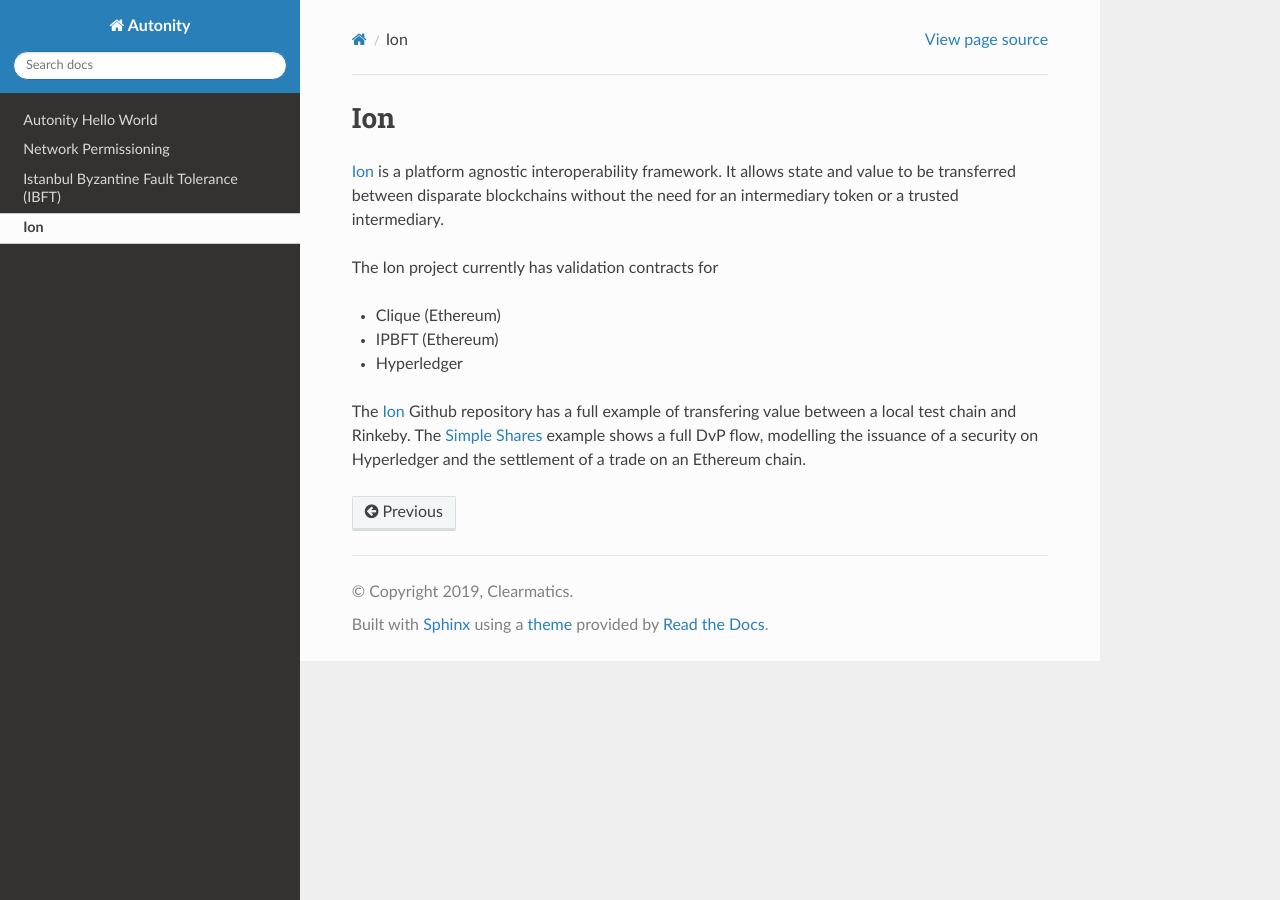
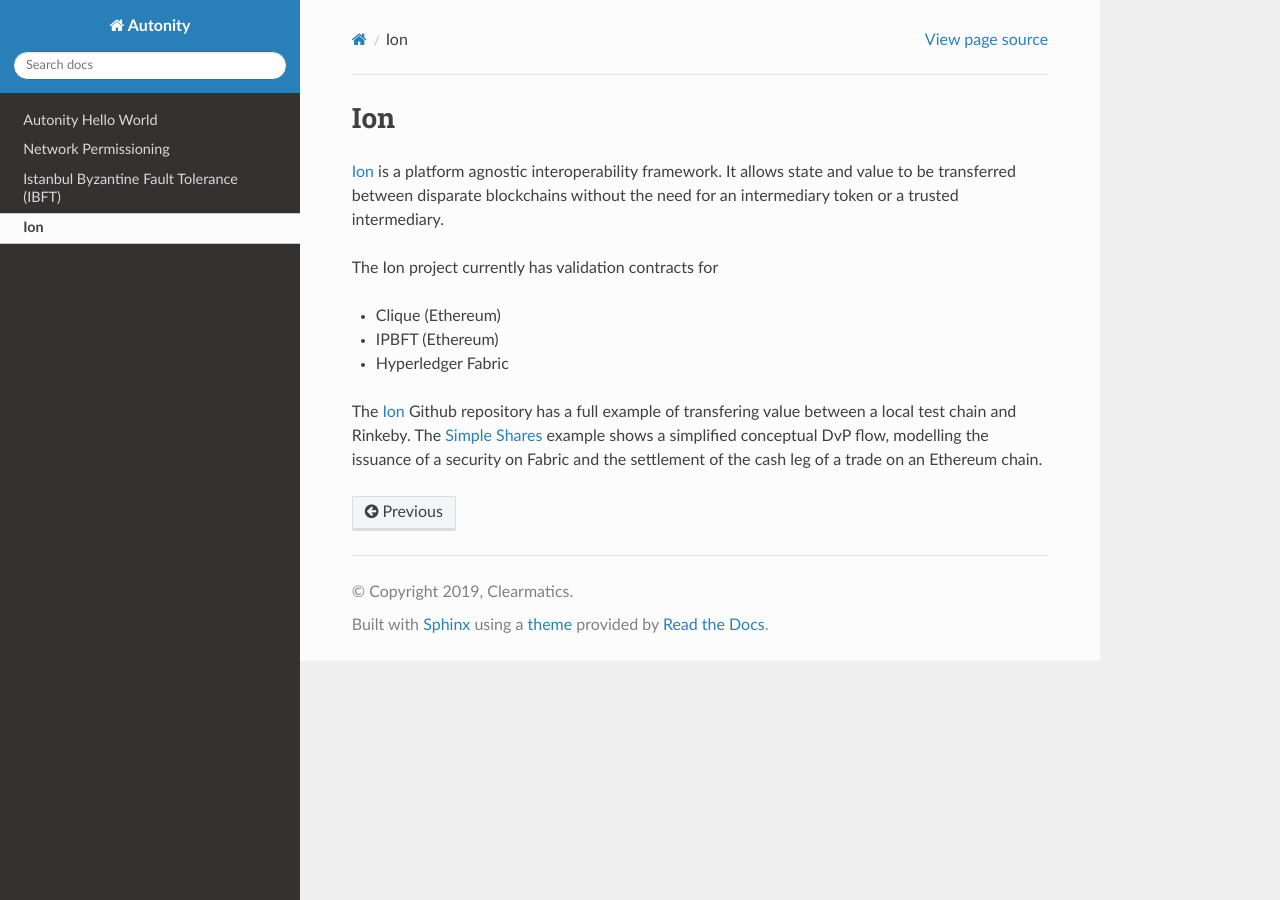
Before and after one commit to mtint/autonity-docs, a Sphinx documentation site: the page built from source/ion/index.rst, in a window 1280 px wide. Built offline with Sphinx 7.4.7 and the Read the Docs theme 2.0.0, drawn with Linux system fonts in a browser that asks for light colours.

Commit message:
Ion page edits

```diff
--- a/source/ion/index.rst
+++ b/source/ion/index.rst
@@ -7,9 +7,9 @@ The Ion project currently has validation contracts for
 
 - Clique (Ethereum)
 - IPBFT (Ethereum)
-- Hyperledger
+- Hyperledger Fabric
 
-The Ion_ Github repository has a full example of transfering value between a local test chain and Rinkeby. The `Simple Shares`_ example shows a full DvP flow, modelling the issuance of a security on Hyperledger and the settlement of a trade on an Ethereum chain.
+The Ion_ Github repository has a full example of transfering value between a local test chain and Rinkeby. The `Simple Shares`_ example shows a simplified conceptual DvP flow, modelling the issuance of a security on Fabric and the settlement of the cash leg of a trade on an Ethereum chain.
 
 .. _Ion: https://www.github.com/clearmatics/ion/
 .. _Simple Shares: https://www.github.com/clearmatics/simpleshares/
```
